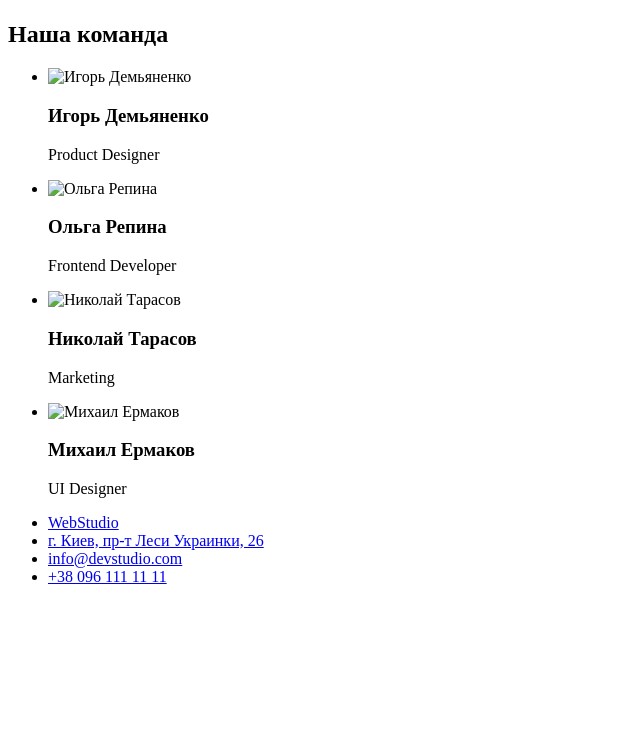
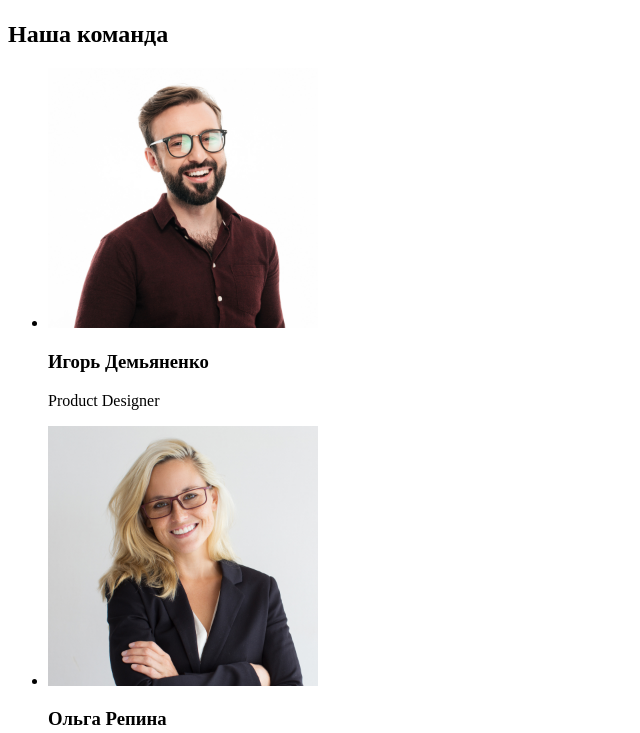
Before and after one commit to Rostyslav1988/goit-markup-hmw-01, a plain HTML site: page index.html in a window 1280 px wide. Shown: the part 1487-2220 px from the top of the page, without its empty margins (0-640 px from the left). Before the commit the page ends 2089 px from the top, so only its background shows below. Drawn offline with Linux system fonts and the light colour scheme; the site is published under a folder, as on GitHub Pages, so addresses that start at the root find nothing.

Commit message:
Update index.html

```diff
--- a/index.html
+++ b/index.html
@@ -58,22 +58,22 @@
     <h2>Наша команда</h2>
     <ul>
         <li>
-            <img src="/images/img.jpg" alt="Игорь Демьяненко" width="270" height="260">
+            <img src="./images/img.jpg" alt="Игорь Демьяненко" width="270" height="260">
             <h3>Игорь Демьяненко</h3>
             <p lang="en">Product Designer</p>
         </li>
         <li>
-            <img src="/images/img1.jpg" alt="Ольга Репина" width="270" height="260">
+            <img src="./images/img1.jpg" alt="Ольга Репина" width="270" height="260">
             <h3>Ольга Репина</h3>
             <p lang="en">Frontend Developer</p>
         </li>
         <li>
-            <img src="/images/img2.jpg" alt="Николай Тарасов" width="270" height="260">
+            <img src="./images/img2.jpg" alt="Николай Тарасов" width="270" height="260">
             <h3>Николай Тарасов</h3>
             <p lang="en">Marketing</p>
         </li>
         <li>
-            <img src="/images/img3.jpg" alt="Михаил Ермаков" width="270" height="260">
+            <img src="./images/img3.jpg" alt="Михаил Ермаков" width="270" height="260">
             <h3>Михаил Ермаков</h3>
             <p lang="en">UI Designer</p>
         </li>
```
